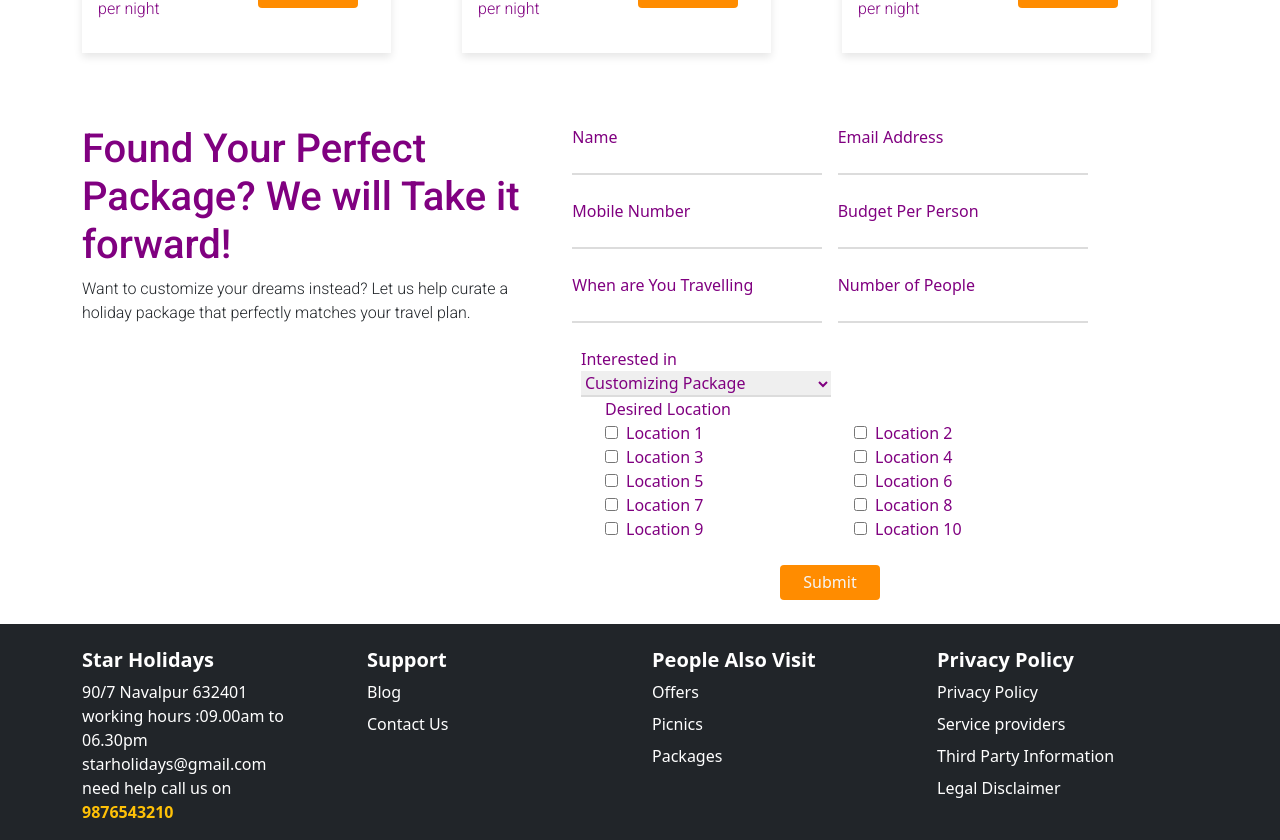
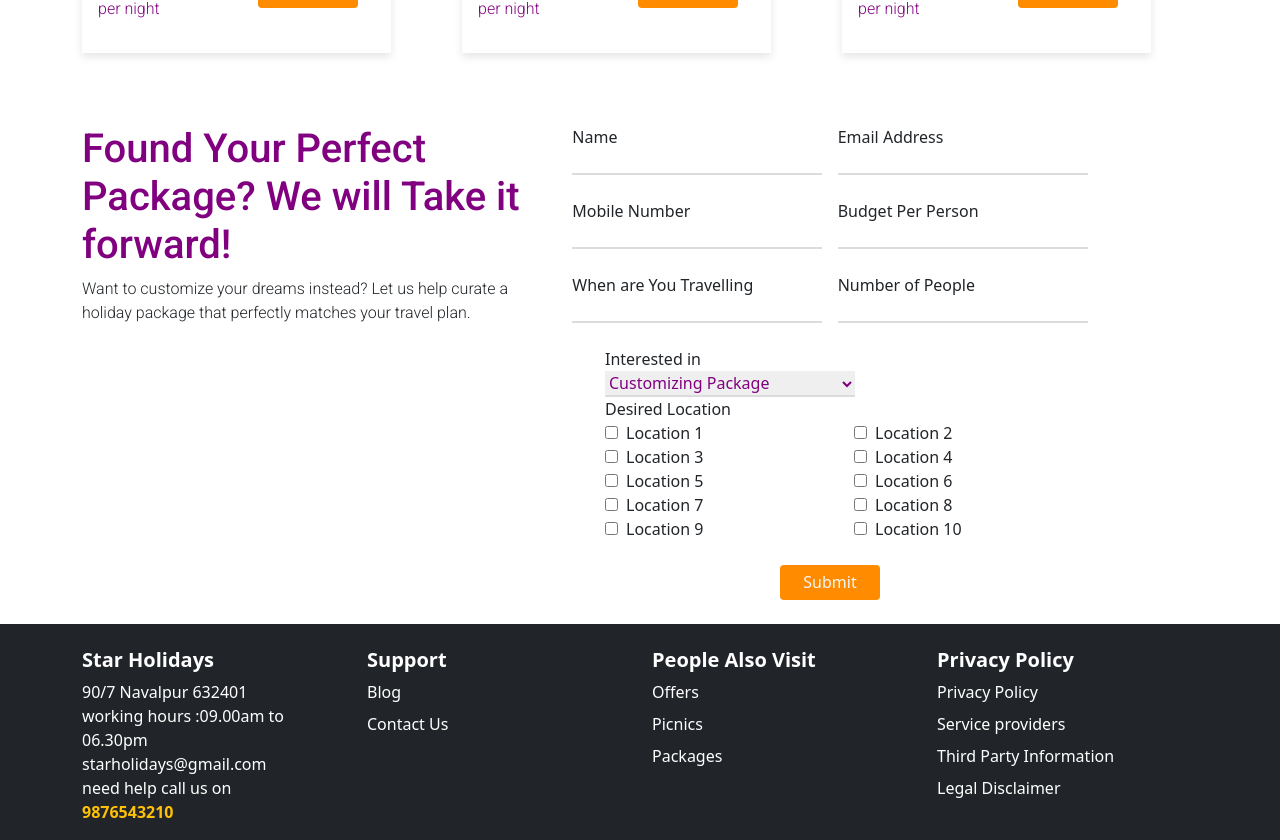
Before and after one commit to HarisAhmed777/Demostar, a React (Vite) app: page /packagepage in a window 1280 px wide. Shown: the part 2639-3479 px from the top of the page. Built offline with nearby package versions, Linux system fonts and the light colour scheme.

Commit message:
login style chnages

```diff
--- a/index.html
+++ b/index.html
@@ -2,7 +2,7 @@
 <html lang="en">
   <head>
     <meta charset="UTF-8" />
-    <link rel="icon" type="image/svg+xml/png" href="/Demostar/src/components/images/Logo" />
+    <link rel="icon" type="image/svg+xml/png" href="" />
     <meta name="viewport" content="width=device-width, initial-scale=1.0" />
     <title>Star Holidays</title>
   </head>
--- a/src/components/Homeimg/homeimg.css
+++ b/src/components/Homeimg/homeimg.css
@@ -40,7 +40,7 @@
     background: rgba(0, 0, 0, 0.3) !important; /* Semi-transparent black background for text */
     padding: 20px;
     border-radius: 10px;
-    text-align: center;
+    /* text-align: center; */
 }
 
 .text-overlay h1 {
@@ -149,6 +149,7 @@
 .carousel-content button {
     background-color: yellow;
     text-decoration: solid;
+    text-align: start !important;
     font-weight: bolder;
     color: black;
 }
@@ -169,6 +170,7 @@
 .carousel-content h1 {
     text-decoration: solid;
     font-weight: bolder;
+    text-align: start !important;
     font-size: 60px;
     color: whitesmoke;
     /* font-style: italic; */
--- a/src/components/Homeimg/homeimg.jsx
+++ b/src/components/Homeimg/homeimg.jsx
@@ -73,7 +73,7 @@ function Homeimg() {
     return (
         <>
 <div className={`w-100 ${theme ? "bg-dark text-white" : null}`}>
-    <div className={`homeimg`}>
+    <div className={`homeimg text-overlay`}>
         <Carousel className="w-100 paddingtop mb-5">
             <Carousel.Item className="w-100 caro1">
                 <div className="carousel-bg caro1" ref={home1ImgRef} style={{ backgroundImage: `url(${cp11})` }}>
--- a/src/components/Loginfile/signup.css
+++ b/src/components/Loginfile/signup.css
@@ -6,10 +6,10 @@
     padding: 20px;
     border-radius: 10px;
     background: rgba(255, 255, 255, 0.2);
-    box-shadow: 0 4px 8px rgba(0, 0, 0, 0.1);
+    box-shadow: 0 4px 8px rgba(0, 0, 0, 0.3);
     backdrop-filter: blur(10px);
-    -webkit-backdrop-filter: blur(10px);
-    border: 1px solid rgba(255, 255, 255, 0.3);
+    /* -webkit-backdrop-filter: blur(10px); */
+    /* border: 1px solid rgba(255, 255, 255, 0.3); */
     margin: auto;
     width: 90%;
     max-width: 400px;
--- a/src/components/PackagePage/Packagesecondpage.jsx
+++ b/src/components/PackagePage/Packagesecondpage.jsx
@@ -126,7 +126,7 @@ function PackageSecondPage() {
                     <form onSubmit={handleSubmit}>
                         <div className="d-flex flex-wrap justify-content-evenly mb-4">
                             <div>
-                                <label className="purple cllr">Name</label><br />
+                                <label>Name</label><br />
                                 <input
                                     name="name"
                                     value={formData.name}
@@ -136,7 +136,7 @@ function PackageSecondPage() {
                                 />
                             </div>
                             <div>
-                                <label className="purple">Email Address</label><br />
+                                <label>Email Address</label><br />
                                 <input
                                     name="email"
                                     value={formData.email}
@@ -148,7 +148,7 @@ function PackageSecondPage() {
                         </div>
                         <div className="d-flex flex-wrap justify-content-evenly mb-4">
                             <div>
-                                <label className="purple">Mobile Number</label><br />
+                                <label>Mobile Number</label><br />
                                 <input
                                     name="mobile"
                                     value={formData.mobile}
@@ -158,7 +158,7 @@ function PackageSecondPage() {
                                 />
                             </div>
                             <div>
-                                <label className="purple">Budget Per Person</label><br />
+                                <label>Budget Per Person</label><br />
                                 <input
                                     name="budget"
                                     value={formData.budget}
@@ -170,7 +170,7 @@ function PackageSecondPage() {
                         </div>
                         <div className="d-flex flex-wrap justify-content-evenly mb-4">
                             <div>
-                                <label className="purple">When are You Travelling</label><br />
+                                <label>When are You Travelling</label><br />
                                 <input
                                     name="travelDate"
                                     value={formData.travelDate}
@@ -180,7 +180,7 @@ function PackageSecondPage() {
                                 />
                             </div>
                             <div>
-                                <label className="purple">Number of People</label><br />
+                                <label>Number of People</label><br />
                                 <input
                                     name="numberOfPeople"
                                     value={formData.numberOfPeople}
@@ -191,8 +191,8 @@ function PackageSecondPage() {
                             </div>
                         </div>
                         <div className="d-flex flex-wrap mb-4">
-                            <div className="ms-4">
-                                <label className="purple">Interested in</label><br />
+                            <div className="ms-5">
+                                <label>Interested in</label><br />
                                 <select
                                     name="interest"
                                     value={formData.interest}
@@ -206,7 +206,7 @@ function PackageSecondPage() {
                                 </select>
                             </div>
                             <div className="ms-5">
-                                <label className="purple">Desired Location</label><br />
+                                <label>Desired Location</label><br />
                                 <div className="d-flex flex-wrap">
                                     {locations.map((location, index) => (
                                         <div key={index} className="col-6 d-flex flex-wrap align-items-center">
@@ -218,7 +218,7 @@ function PackageSecondPage() {
                                                 checked={formData.desiredLocations.includes(location)}
                                                 onChange={handleCheckboxChange}
                                             />
-                                            <label className="purple ms-2" htmlFor={`location${index}`}>{location}</label>
+                                            <label className="ms-2" htmlFor={`location${index}`}>{location}</label>
                                         </div>
                                     ))}
                                 </div>
```
